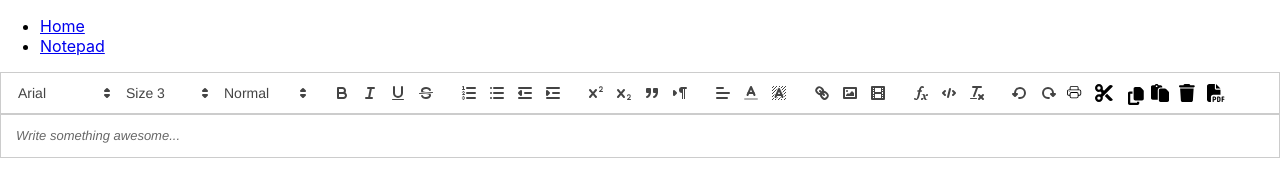
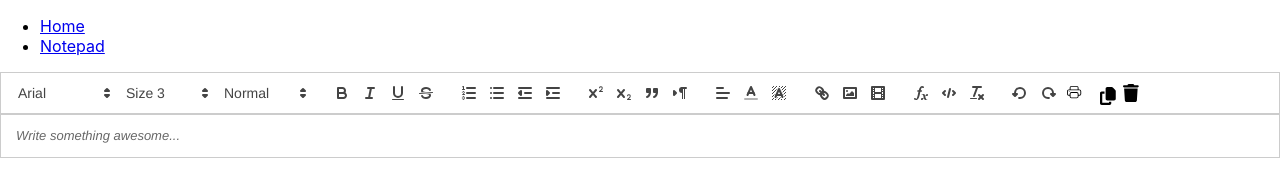
Before and after one commit to Aikalmine/digital-toolkits, a React (Create React App) app: page /notepad in a window 1280 px wide. Shown: the top 171 px of the page. Built offline with nearby package versions, Linux system fonts and the light colour scheme.

Commit message:
notepad completed

```diff
--- a/src/components/notepad/Notepad.jsx
+++ b/src/components/notepad/Notepad.jsx
@@ -1,5 +1,5 @@
 import ReactQuill from 'react-quill';
-import  { modules, formats, CustomUndo, CustomRedo, CustomPrint, CustomCut, CustomPaste, CustomCopy } from "./EditorToolbar";
+import  { modules, formats, CustomUndo, CustomRedo, CustomPrint, CustomCopy } from "./EditorToolbar";
 import 'react-quill/dist/quill.snow.css';
 import { useLocalStorage } from '../common/useLocalStorage';
 import { FontAwesomeIcon } from '@fortawesome/react-fontawesome';
@@ -95,20 +95,11 @@ function Notepad() {
                 <button className="ql-print">
                     <CustomPrint />
                 </button>
-                <button className="ql-cut">
-                    <CustomCut />
-                </button>
                 <button className="ql-copy">
                     <CustomCopy />
                 </button>
-                <button className="ql-paste">
-                    <CustomPaste />
-                </button>
                 <button onClick={handleClickClear} className="ql-trash">
                     <FontAwesomeIcon icon={faTrash} />
-                </button>
-                <button onClick={handleClickPdfShare} className="ql-share">
-                    <FontAwesomeIcon icon={faFilePdf} />
                 </button>
             </span>
         </div>
```
